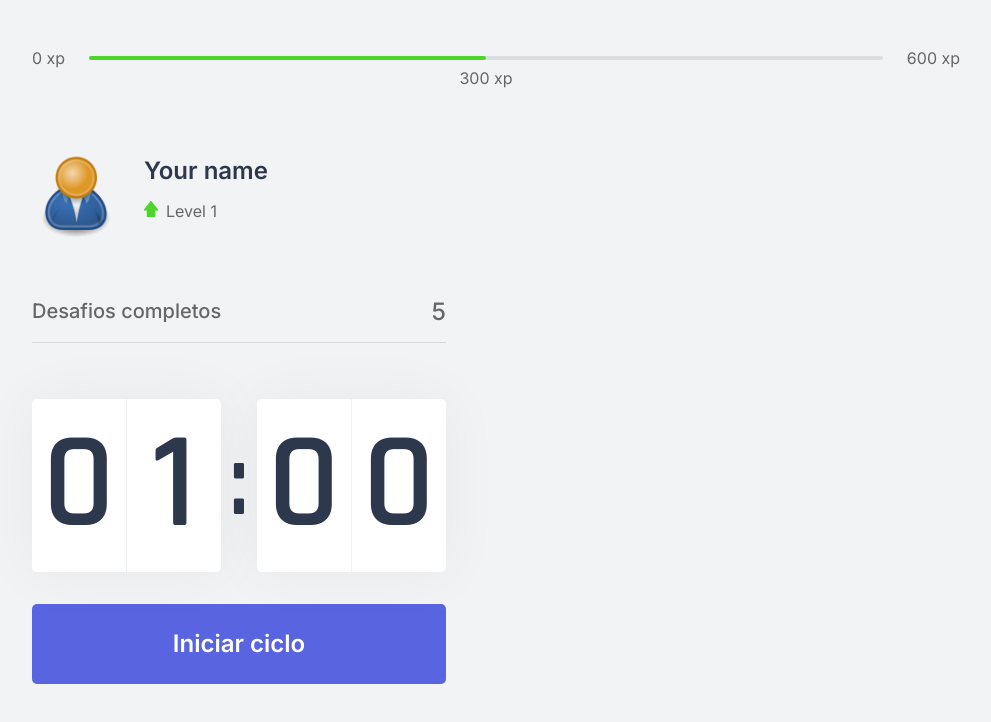
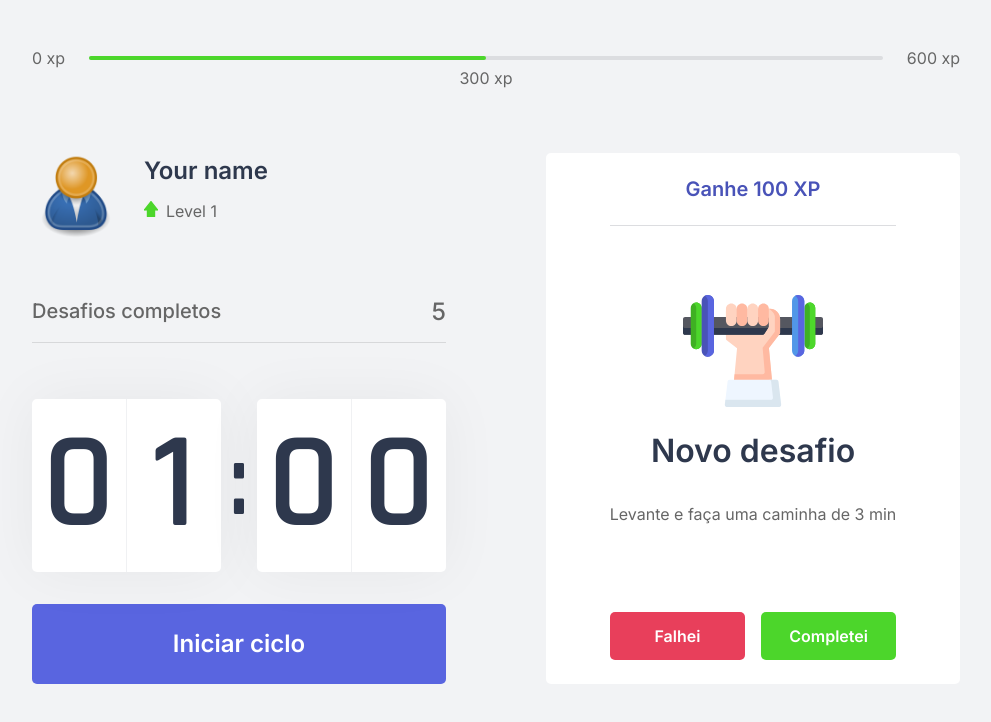
Before and after one commit to barroso/fit, a Next.js app: page / in a window 1280 px wide. Shown: the top 722 px of the page, without its empty margins (144-1135 px from the left). Built offline with nearby package versions, Linux system fonts and the light colour scheme.

Commit message:
add ChallengeBox [WIP]

```diff
--- /dev/null
+++ b/src/components/ChallengeBox.tsx
@@ -0,0 +1,35 @@
+import styles from '../styles/components/ChallengeBox.module.css';
+
+export function ChallengeBox() {
+  const hasActiveChallenge = true;
+
+  return (
+    <div className={styles.challengeBoxContainer}>
+      { hasActiveChallenge ? (
+        <div className={styles.challengeActive}>
+          <header>Ganhe 100 XP</header>
+
+          <main>
+            <img src="icons/body.svg" />
+            <strong>Novo desafio</strong>
+            <p>Levante e faça uma caminha de 3 min</p>
+          </main>
+
+          <footer>
+            <button type="button" className={styles.challengeFailedButton}>Falhei</button>
+            <button type="button" className={styles.challengeSuccededButton}>Completei</button>
+          </footer>
+        </div>
+      ) : (
+          <div className={styles.challengeNotActive}>
+            <strong>Finalize um ciclo para receber desafios</strong>
+            <p>
+              <img src='icons/level-up.svg' alt="Level Up" />
+                            Avance de leve completando os desafios.
+                        </p>
+          </div>
+        )
+      }
+    </div>
+  );
+}
--- a/src/pages/index.js
+++ b/src/pages/index.js
@@ -3,6 +3,7 @@
 import { ExperienceBar } from '../components/ExperienceBar';
 import { CompletedChallenges } from '../components/CompletedChallenges';
 import { Countdown } from '../components/Countdown';
+import { ChallengeBox } from '../components/ChallengeBox';
 
 import styles from '../styles/pages/Home.module.css';
 
@@ -15,11 +16,14 @@
       <ExperienceBar />
 
       <section>
-          <div>
-            <Profile />
-            <CompletedChallenges />
-            <Countdown/>
-          </div>
+        <div>
+          <Profile />
+          <CompletedChallenges />
+          <Countdown />
+        </div>
+        <div>
+          <ChallengeBox />
+        </div>
       </section>
     </div>
   )
--- /dev/null
+++ b/src/styles/components/ChallengeBox.module.css
@@ -0,0 +1,101 @@
+.challengeBoxContainer {
+  height: 100%;
+  background: var(--white);
+  border-radius: 5px;
+  box-shadow: 0 0 60 rgba(0, 0, 0, 0.05);
+  padding: 1.5rem 2rem;
+  display: flex;
+  flex-direction: column;
+  align-items: center;
+  justify-content: center;
+  text-align: center;
+}
+
+.challengeNotActive {
+  display: flex;
+  flex-direction: column;
+  align-items: center;
+}
+
+.challengeNotActive strong {
+  font-size: 1.5rem;
+  font-weight: 500;
+  line-height: 1.4;
+}
+
+.challengeNotActive p {
+  display: flex;
+  flex-direction: column;
+  align-items: center;
+  line-height: 1.4;
+  max-width: 70%;
+  margin-top: 3rem;
+}
+
+.challengeNotActive p img {
+  margin-bottom: 1rem;
+}
+
+.challengeActive {
+  height: 100%;
+  display: flex;
+  flex-direction: column;
+}
+
+.challengeActive header {
+  color: var(--blue-dark);
+  font-weight: 600;
+  font-size: 1.25rem;
+  padding: 0 2rem 1.5rem;
+  border-bottom: 1px solid var(--gray-line);
+}
+
+.challengeActive main {
+  flex: 1;
+  display: flex;
+  flex-direction: column;
+  align-items: center;
+  justify-content: center;
+}
+
+.challengeActive main strong {
+  font-size: 2rem;
+  font-weight: 600;
+  color: var(--title);
+  margin: 1.5rem 0 1rem;
+}
+
+.challengeActive main p {
+  line-height: 1.5;
+}
+
+.challengeActive footer {
+  display: grid;
+  grid-template-columns: 1fr 1fr;
+  gap: 1rem;
+}
+
+.challengeActive footer button {
+  height: 3rem;
+  display: flex;
+  align-items: center;
+  justify-content: center;
+  border: 0;
+  border-radius: 5px;
+  color: var(--white);
+  font-size: 1rem;
+  font-weight: 600;
+  transition: filter 0.2s;
+}
+
+.challengeActive footer button.challengeFailedButton {
+  background: var(--red);
+}
+
+.challengeActive footer button.challengeSuccededButton {
+  background: var(--green);
+}
+
+.challengeActive footer button:hover {
+  filter: brightness(0.9);
+}
```
Also changed, not shown: public/icons/body.svg (added), public/icons/level-up.svg (added).
